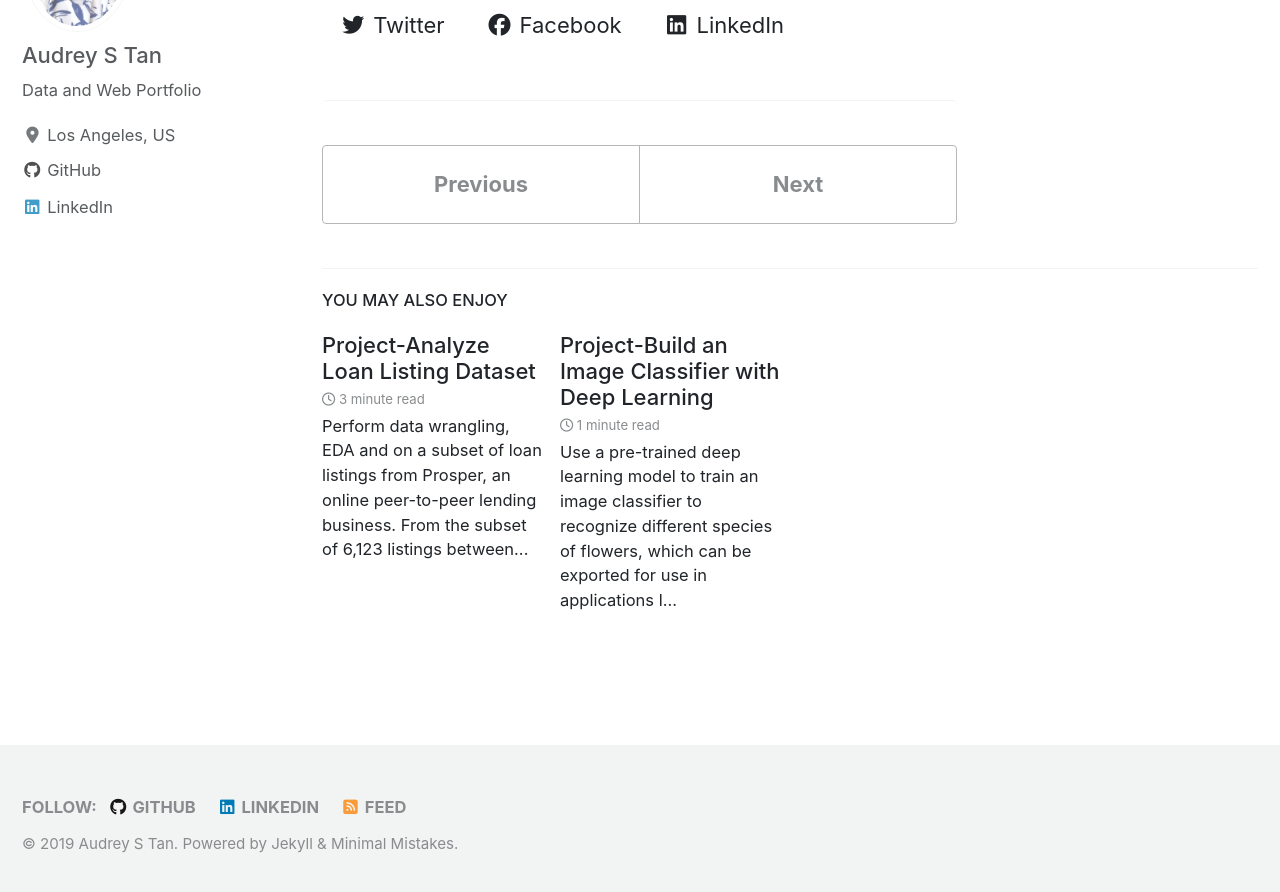
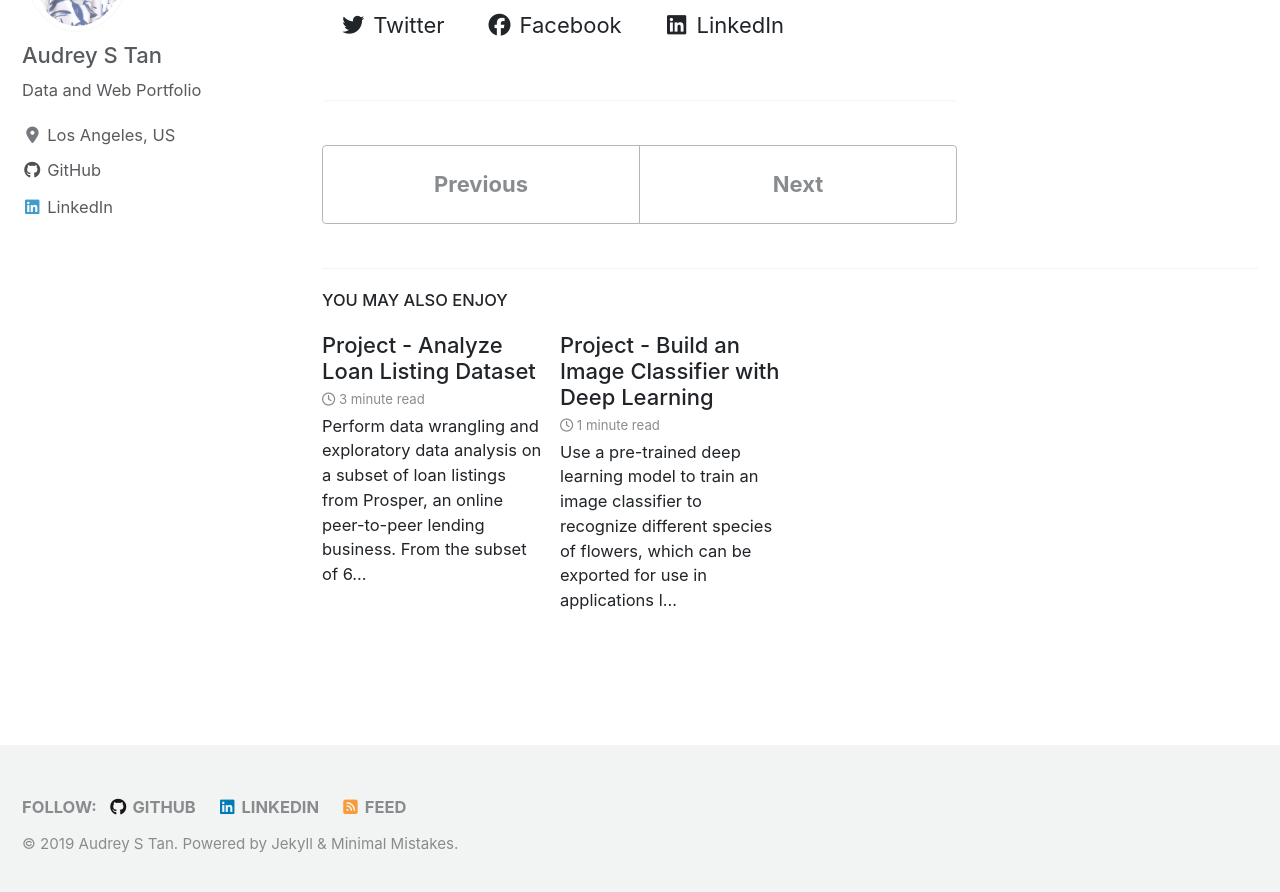
Before and after one commit to atan4583/atan4583.github.io, a Jekyll site: the page built from _posts/2019-04-13-Project 4-DataWrangling.md, in a window 1280 px wide and 900 px high, scrolled down 2918 px. Shown: the top 892 px of the window. Built offline with Jekyll 4.4.1, drawn with Linux system fonts in a browser that asks for light colours; cached includes are drawn as plain includes; nearby versions of some CDN libraries; formulas are drawn with MathJax 3; some of the changed text lies outside the part shown.

Commit message:
fix page titles

```diff
--- a/_posts/2019-04-13-Project 4-DataWrangling.md
+++ b/_posts/2019-04-13-Project 4-DataWrangling.md
@@ -1,5 +1,5 @@
 ---
-title: "Project-Wrangle and Analyze Twitter Data Feeds"
+title: "Project - Wrangle and Analyze Twitter Data Feeds"
 date: 2019-04-13 00:00:00 +0000
 tags: [Data Wrangling]
 categories: [Project]
--- a/_posts/2019-06-09-Project 5-DataVisualization.md
+++ b/_posts/2019-06-09-Project 5-DataVisualization.md
@@ -1,9 +1,9 @@
 ---
-title: "Project-Analyze Loan Listing Dataset"
+title: "Project - Analyze Loan Listing Dataset"
 date: 2019-06-09 00:00:00 +0000
 tags: [Data Analysis]
 categories: [Project]
-excerpt: Perform data wrangling, EDA and on a subset of loan listings from Prosper, an online peer-to-peer lending business. From the subset of 6,123 listings between 1 July 2008 and 31 December 2009, examine selective attributes on borrower and loans, time series events to see their effects on loan listing distributions. Create a storyboard to showcase the findings in univariate, bivariate and multivariate visualizations.
+excerpt: Perform data wrangling and exploratory data analysis on a subset of loan listings from Prosper, an online peer-to-peer lending business. From the subset of 6,123 listings between 1 July 2008 and 31 December 2009, examine selective attributes on borrower and loans, time series events to see their effects on loan listing distributions. Create a storyboard to showcase the findings in univariate, bivariate and multivariate visualizations.
 mathjax: "true"
 thumbnail: "/images/Project5-loanDataAnalysis/p2p.jpg"
 ---
```
Also changed, not shown: other parts of _posts/2019-04-13-Project 4-DataWrangling.md (+1 -1 lines), _posts/2018-07-26-Project 1-ImageClassifier.md (+1 -1 lines).
